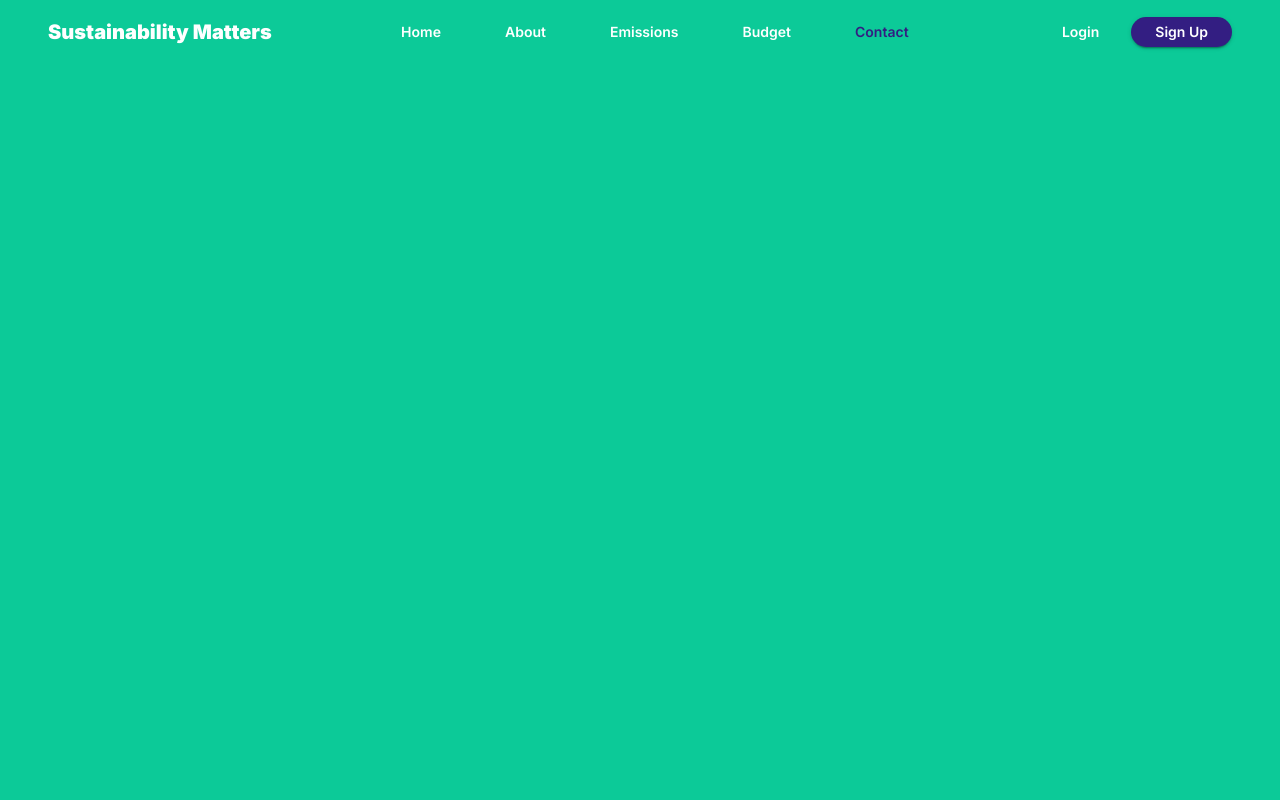
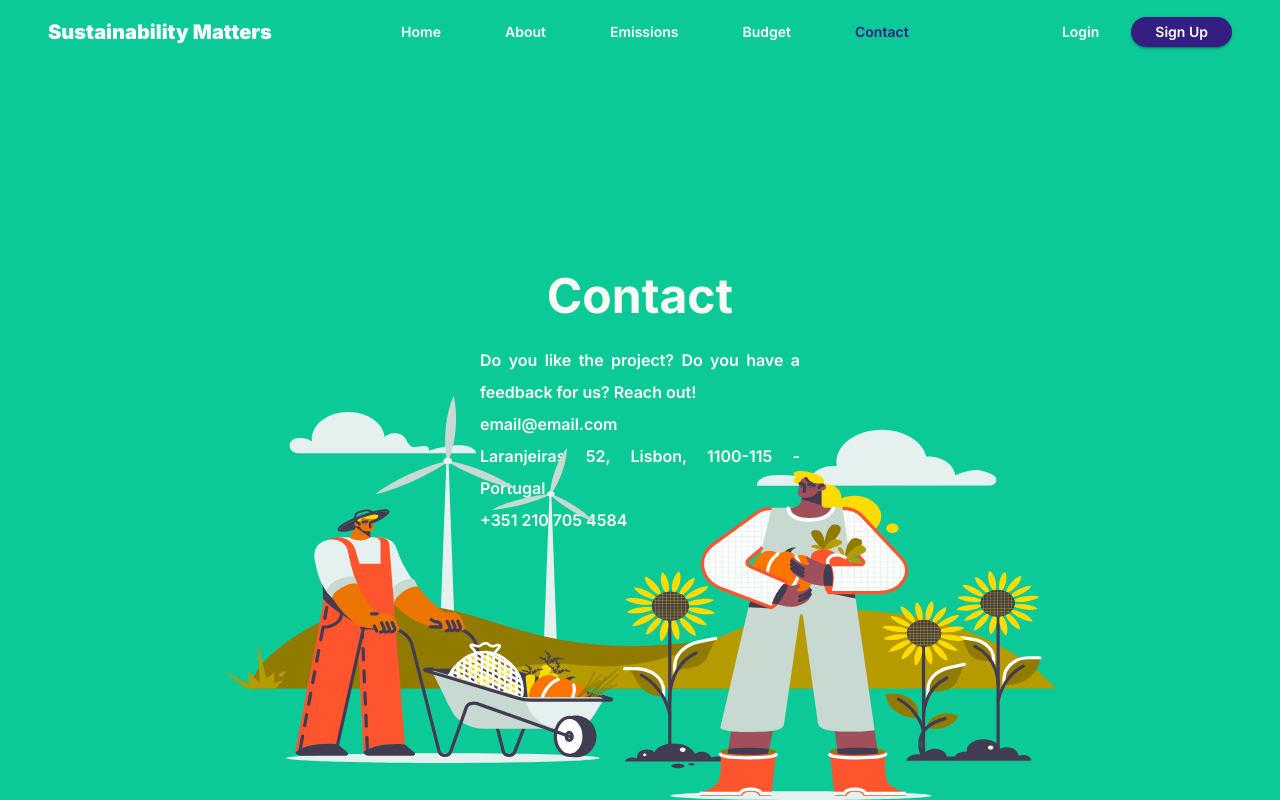
Before and after one commit to laaragm/Sustainability-Matters-FrontEnd, a React (Create React App) app: page /contact in a window 1280 px wide. Built offline with nearby package versions, Linux system fonts and the light colour scheme.

Commit message:
Implement Contact page

```diff
--- a/src/pages/AboutUs/index.tsx
+++ b/src/pages/AboutUs/index.tsx
@@ -75,7 +75,7 @@ export default function AboutUs() {
                     >
                         <img
                             src={aboutUsPageIllustration}
-                            alt="Home page illustration"
+                            alt="Abous us page illustration"
                             height="100%"
                             width={isTablet ? "100%" : "97%"}
                         />
--- /dev/null
+++ b/src/pages/Contact/index.tsx
@@ -0,0 +1,63 @@
+import { Stack, useMediaQuery, useTheme } from "@mui/material";
+
+import contactPageIllustration from "../../assets/images/contactPageIllustration.svg";
+import { StyledTitle, StyledSubtitle } from "./styles";
+
+export default function Contact() {
+    const theme = useTheme();
+    const isMobile = useMediaQuery(theme.breakpoints.down("md"));
+
+    const content = (
+        <>
+            <StyledTitle>Contact</StyledTitle>
+            <StyledSubtitle>
+                Do you like the project? Do you have a feedback for us? Reach
+                out! <br />
+                email@email.com <br />
+                Laranjeiras 52, Lisbon, 1100-115 - Portugal <br />
+                +351 210 705 4584 <br />
+            </StyledSubtitle>
+        </>
+    );
+
+    return (
+        <Stack
+            direction="column"
+            alignItems="center"
+            justifyContent="center"
+            spacing={isMobile ? 8 : 2}
+            m={isMobile ? 0 : 5}
+            height="100%"
+        >
+            <Stack
+                direction="column"
+                alignItems="center"
+                justifyContent="center"
+                spacing={2}
+                width={isMobile ? "100%" : "40%"}
+                p={isMobile ? 5 : 0}
+                pl={isMobile ? 5 : 12}
+                pr={isMobile ? 5 : 12}
+                mb={isMobile ? 32 : 48}
+                sx={{
+                    position: "absolute",
+                }}
+            >
+                {content}
+            </Stack>
+            <Stack
+                width="100%"
+                alignItems="center"
+                justifyContent="center"
+                sx={{ position: "absolute", bottom: 0 }}
+            >
+                <img
+                    src={contactPageIllustration}
+                    alt="Contact page illustration"
+                    height="100%"
+                    width={isMobile ? "100%" : "65%"}
+                />
+            </Stack>
+        </Stack>
+    );
+}
--- /dev/null
+++ b/src/pages/Contact/styles.ts
@@ -0,0 +1,32 @@
+import { styled } from "@mui/material/styles";
+
+export const StyledTitle = styled("div")(({ theme }) => ({
+    fontWeight: 700,
+    fontSize: "4rem",
+    lineHeight: "5.5rem",
+    color: theme.palette.text.disabled,
+    "@media (max-width: 1280px)": {
+        fontSize: "3rem",
+        lineHeight: "4rem",
+    },
+    "@media (max-width: 1080px)": {
+        fontSize: "2.5rem",
+        lineHeight: "3rem",
+    },
+    "@media (max-width: 400px)": {
+        fontSize: "1.8rem",
+        lineHeight: "3rem",
+    },
+}));
+
+export const StyledSubtitle = styled("div")(({ theme }) => ({
+    fontWeight: 600,
+    fontSize: "1rem",
+    lineHeight: "2rem",
+    color: theme.palette.text.disabled,
+    textAlign: "justify",
+    textJustify: "inter-word",
+    "@media (max-width: 1080px)": {
+        fontSize: "1rem",
+    },
+}));
--- a/src/routes/index.tsx
+++ b/src/routes/index.tsx
@@ -9,9 +9,11 @@ export default function Router() {
         <Routes>
             <Route path={PATHS.home.route} element={<HomePage />} />
             <Route path={PATHS.about.route} element={<AboutUs />} />
+            <Route path={PATHS.contact.route} element={<Contact />} />
         </Routes>
     );
 }
 
 const HomePage = Loadable(lazy(() => import("../pages/HomePage")));
 const AboutUs = Loadable(lazy(() => import("../pages/AboutUs")));
+const Contact = Loadable(lazy(() => import("../pages/Contact")));
--- a/src/routes/paths.ts
+++ b/src/routes/paths.ts
@@ -7,4 +7,8 @@ export const PATHS = {
         name: "About us",
         route: "/about",
     },
+    contact: {
+        name: "Contact",
+        route: "/contact",
+    },
 };
```
Also changed, not shown: src/assets/images/contactPageIllustration.svg (added).
